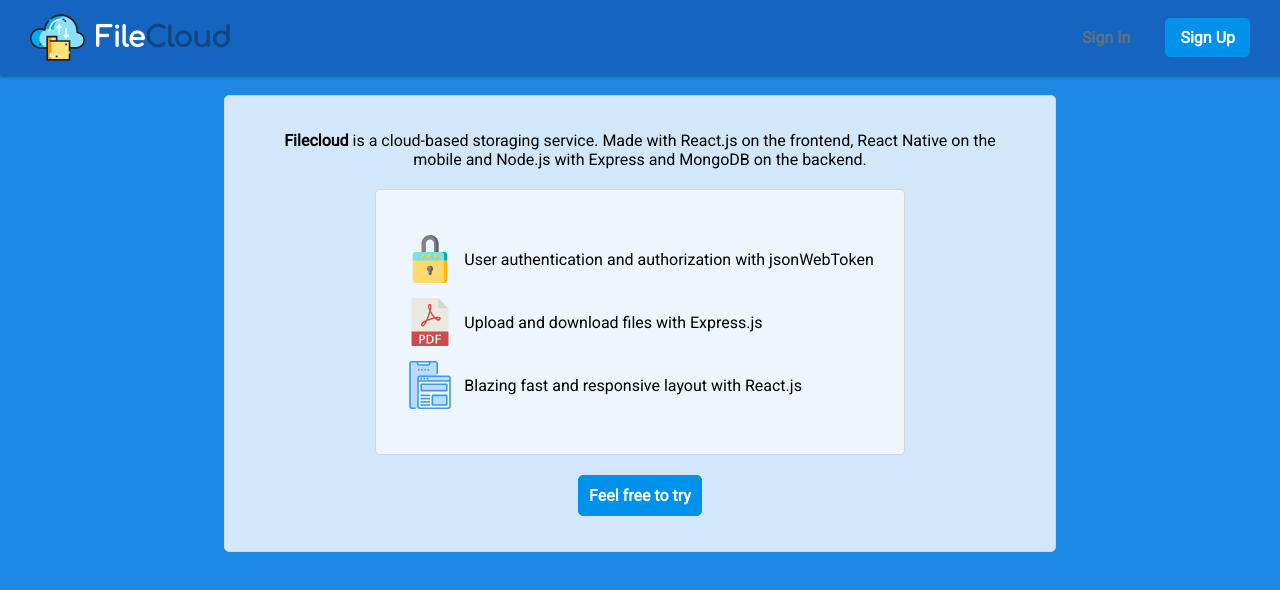
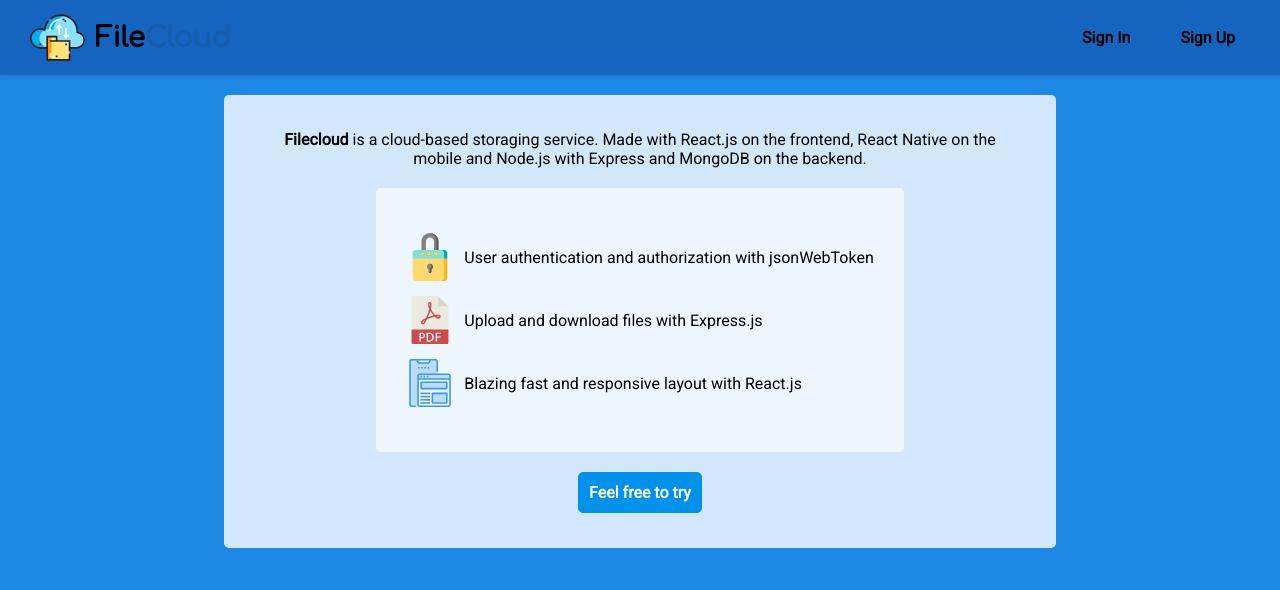
Before and after one commit to erickgannem/filecloud-client, a React (Create React App) app: page / in a window 1280 px wide. Shown: the top 590 px of the page. Built offline with nearby package versions, Linux system fonts and the light colour scheme.

Commit message:
update color palette

```diff
--- a/src/index.css
+++ b/src/index.css
@@ -5,17 +5,12 @@
   --blue-800: #1565c0;
   --red-400: #ef5350;
   --red-600: #e53935;
-  --color-1: #647179;
-  --color-2: #fff;
-  --color-3: #0091ea;
-  --color-4: #df2100;
-  --color-5: #be1d00;
-  --color-6: rgb(250, 250, 250);
-  --color-7: rgb(214, 214, 214);
-  --color-8: rgb(225, 225, 225);
-  --color-9: #00be29;
-  --color-10: #00a724;
-  --shadow: rgba(0, 0, 0, 0.3);
+  --bluegrey-50: #eceff1;
+  --bluegrey-200: #b0bec5;
+  --bluegrey-900: #263238;
+  --green-400: #66bb6a;
+  --green-600: #43a047;
+  --shadow: #26323828;
   --transparent-80: rgba(255, 255, 255, 0.8);
   --transparent-60: rgba(255, 255, 255, 0.6);
 }
```
